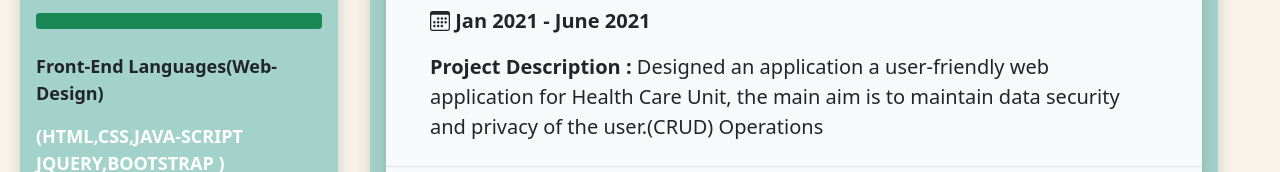
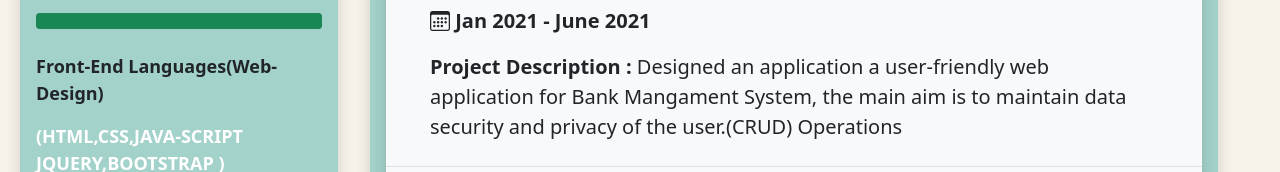
Before and after one commit to vipulwadekar/html_my_portfolio, a plain HTML site: page index.html in a window 1280 px wide. Shown: the part 1008-1180 px from the top of the page. Drawn offline with nearby package versions, Linux system fonts and the light colour scheme.

Commit message:
Update index.html

```diff
--- a/index.html
+++ b/index.html
@@ -223,7 +223,7 @@
                   <td>
                     <strong><p>Bank Management System(Using Flask Framework)</p></strong>
                     <b><p><i class="bi bi-calendar3"></i> Jan 2021 - June 2021 </p></b>
-                    <p><b>Project Description : </b>Designed an application a user-friendly web application for Health Care Unit, the main aim is to maintain data security and privacy of the user.(CRUD) Operations</p>
+                    <p><b>Project Description : </b>Designed an application a user-friendly web application for Bank Mangament System, the main aim is to maintain data security and privacy of the user.(CRUD) Operations</p>
                   </td>
                   <td><a href="https://vipulwadekar.github.io/python_bank_mangment_system/"><center><i class="bi bi-github"></i></center> </a></td>
                 </tr>
```
